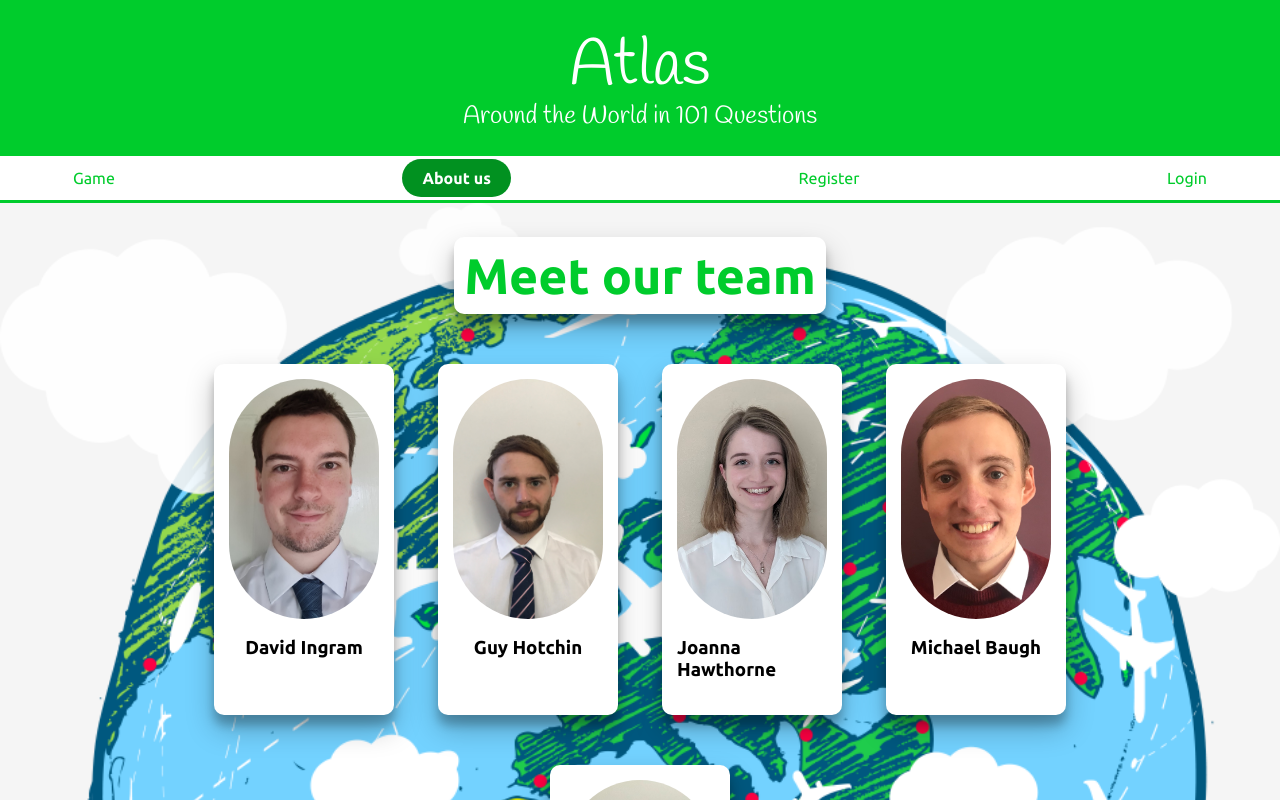
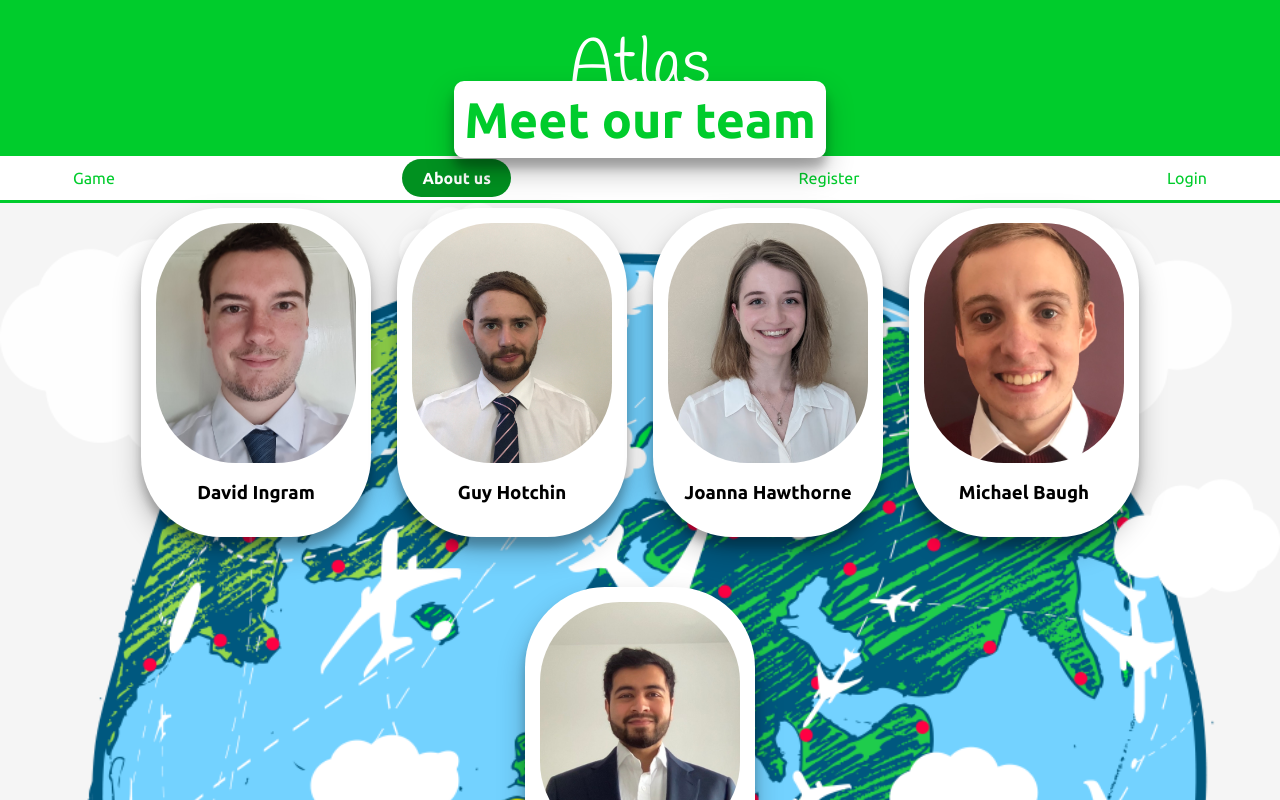
Before and after one commit to quantumomid/Atlas, a React (Create React App) app in the folder front-end/atlas-react-app/: page /aboutus in a window 1280 px wide. Shown: the top 800 px of the page. Built offline with nearby package versions, Linux system fonts and the light colour scheme; no server answers.

Commit message:
fix rsizing issue

```diff
--- a/front-end/atlas-react-app/src/aboutus.css
+++ b/front-end/atlas-react-app/src/aboutus.css
@@ -9,6 +9,7 @@
     background-position: top;
     background-size: 100%;
     background-repeat: no-repeat;
+    height: 76vh;
 }
 
 .overall-container h1{
@@ -27,7 +28,7 @@
     display: flex;
     flex-wrap: wrap;
     justify-content: space-around;
-    width: 70vw;
+    width: 80vw;
     /* border: solid gold 5px; */
 }
 
@@ -38,29 +39,30 @@
     /* border: solid gold 5px; */
     padding: 15px;
     background-color: #fff;
-	border-radius: 10px;
+	border-radius: 80px;
     margin-bottom: 50px;
   	box-shadow: 0 14px 28px rgba(0,0,0,0.25),
 			0 10px 10px rgba(0,0,0,0.22);
-    width: 150px;
+    /* width: 230px; */
 }
 
 .whole-team-container article img{
     /* width: 20vw; */
-    width: 150px;
+    width: 200px;
     cursor: pointer;
-    border-radius: 100px;
+    border-radius: 80px;
     height: 30vh;
     background-position: center;
     object-fit: cover;
 }
 
+/* Indiviual Member CSS */
 .overall-member-container {
     display: flex;
-    flex-direction: column;
     justify-content: center;
     align-items: center;
-    height: 96vh;
+    padding: 60px 0px;
+    /* height: 96vh; */
     /* border: solid gold 5px; */
     background-image: url(earth.png);
     background-color: whitesmoke;
@@ -71,9 +73,9 @@
 .member-container{
     display: flex;
     align-self: center;
-    height: fit-content;
+    /* height: fit-content; */
     /* border: solid gold 5px; */
-    margin-top: 40px;
+    /* margin-top: 40px; */
 }
 .overall-member-container .full-name{
     font-size: 40px;
@@ -113,10 +115,10 @@
 
 .overall-member-container article img{
     /* width: 10vw; */
-    width: 150px;
+    width: 250px;
     cursor: pointer;
     border-radius: 100px;
-    height: 30vh;
+    height: 40vh;
     background-position: center;
     object-fit: cover;
 }
```
